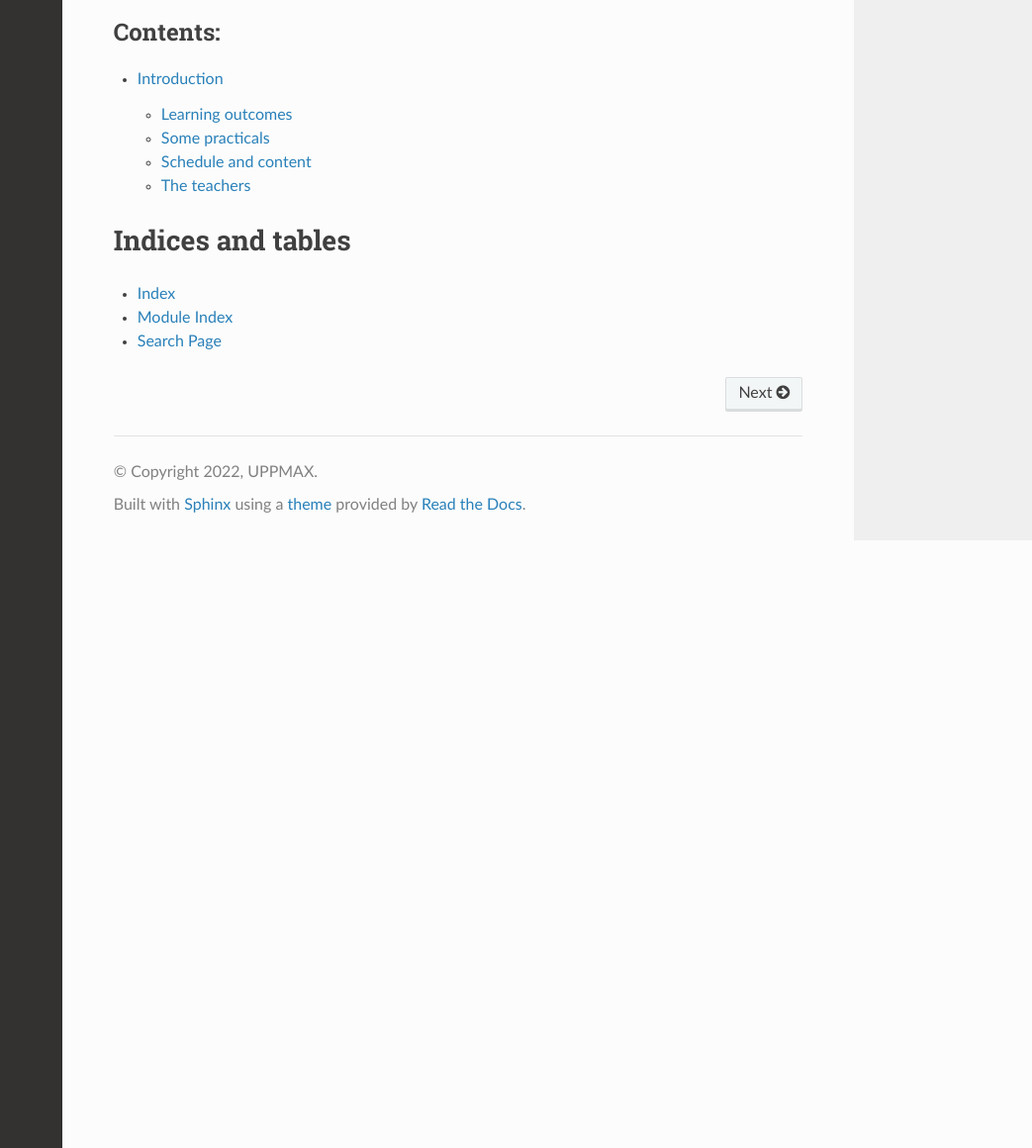
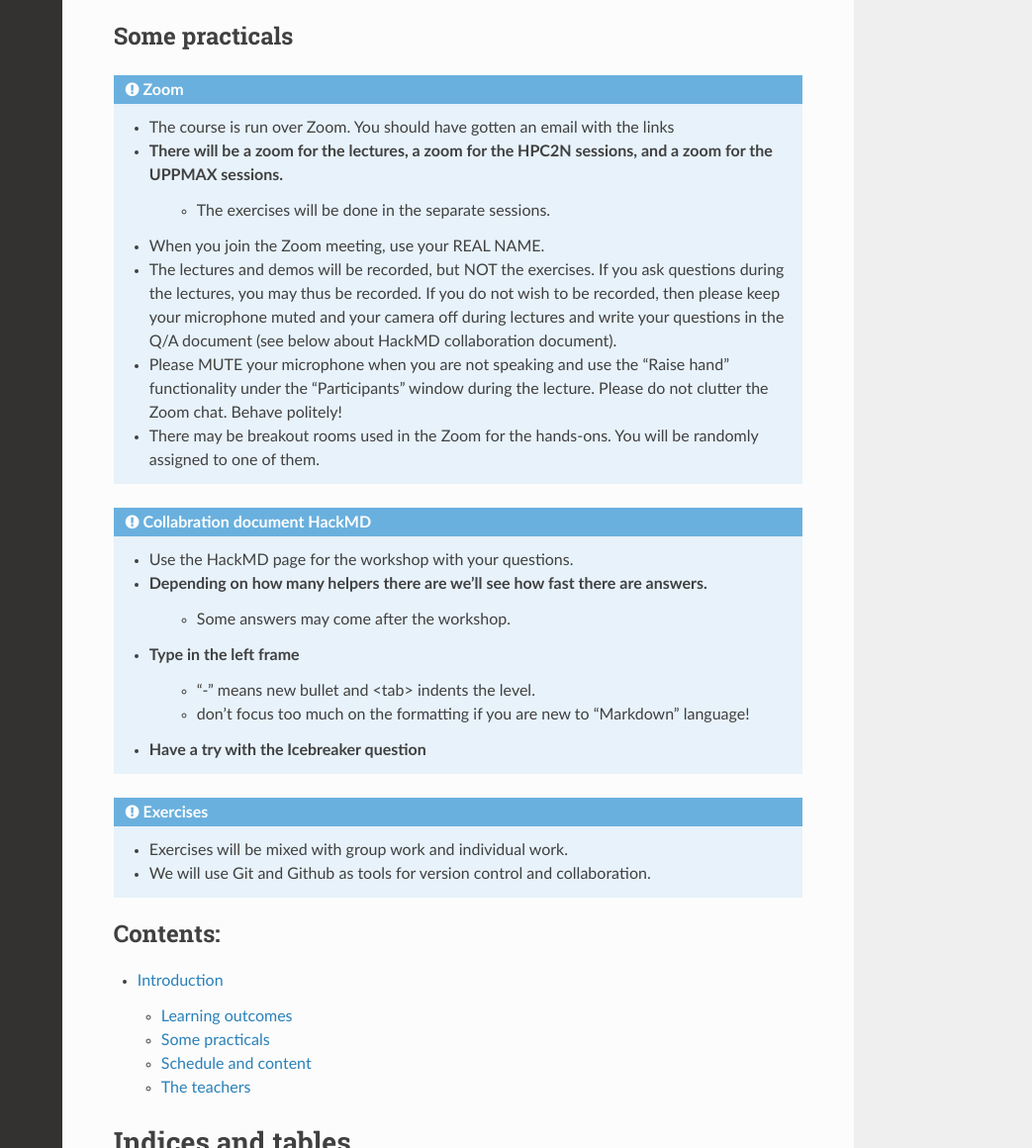
Before and after one commit to UPPMAX/programming_formalisms_intro, a Sphinx documentation site: the page built from doc/index.rst, in a window 1280 px wide and 1400 px high, scrolled down 706 px, cut to the strip 240-1400 px from the top of the window. Shown: the whole strip at 99% size, without its empty margins (237-1280 px from the left). Built offline with Sphinx 7.4.7 and the Read the Docs theme 2.0.0, drawn with Linux system fonts in a browser that asks for light colours.

Commit message:
Update index.rst

```diff
--- a/doc/index.rst
+++ b/doc/index.rst
@@ -1,4 +1,3 @@
-
 
 Introduction day to Programming formalism
 =========================================
@@ -10,8 +9,6 @@
       - more advanced programming concepts
       - ability to produce more reusable scripts through modular programming and to
       - enable a better understanding of how to evaluate a script or programs performance.
-
-
 
 .. admonition:: Content
 
@@ -40,7 +37,42 @@
       system. Emacs and Vim are excellent choices if you know how to use
       them but Nano or Notepad on Windows are sufficient.
 
+Some practicals
+----------------
 
+.. admonition:: Zoom
+
+    - The course is run over Zoom. You should have gotten an email with the links
+
+    - There will be a zoom for the lectures, a zoom for the HPC2N sessions, and a zoom for the UPPMAX sessions.
+        - The exercises will be done in the separate sessions.
+
+    - When you join the Zoom meeting, use your REAL NAME.
+
+    - The lectures and demos will be recorded, but NOT the exercises. If you ask questions during the lectures, you may thus be recorded. If you do not wish to be recorded, then please keep your microphone muted and your camera off during lectures and write your questions in the Q/A document (see below about HackMD collaboration document).
+
+    - Please MUTE your microphone when you are not speaking and use the “Raise hand” functionality under the “Participants” window during the lecture. Please do not clutter the Zoom chat. Behave politely!
+
+    - There may be breakout rooms used in the Zoom for the hands-ons. You will be randomly assigned to one of them.
+
+
+.. admonition:: Collabration document HackMD
+
+    - Use the HackMD page for the workshop with your questions.
+
+    - Depending on how many helpers there are we'll see how fast there are answers.
+        - Some answers may come after the workshop.
+
+    - Type in the left frame
+        - "-" means new bullet and <tab> indents the level.
+        - don't focus too much on the formatting if you are new to "Markdown" language!
+
+    - **Have a try with the Icebreaker question**
+
+.. admonition:: Exercises
+
+   - Exercises will be mixed with group work and individual work.
+   - We will use Git and Github as tools for version control and collaboration.
 
 
 .. toctree::
```
